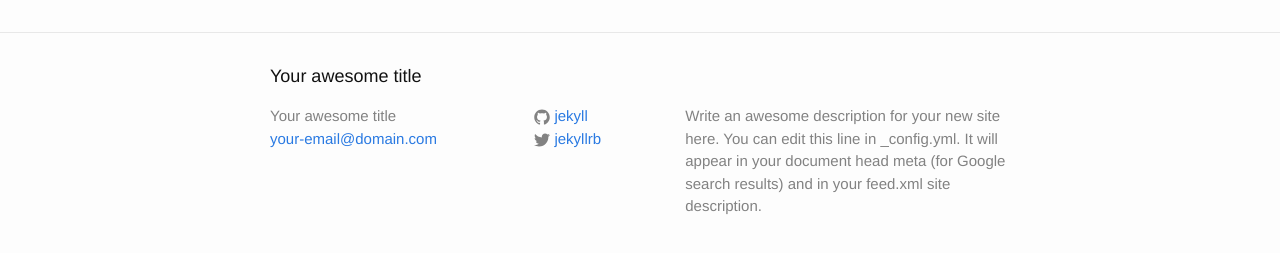
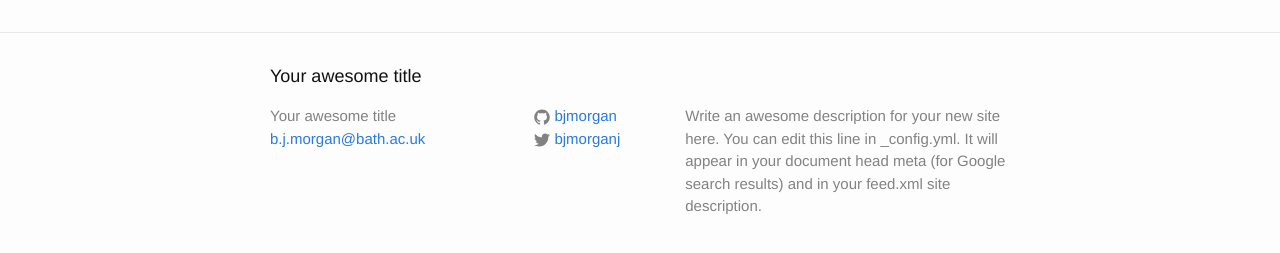
Before and after one commit to bjmorgan/bjmbath, a Jekyll site: the page built from index.html, in a window 1280 px wide. Shown: the part 264-517 px from the top of the page. Built offline with Jekyll 4.4.1, drawn with Linux system fonts in a browser that asks for light colours.

Commit message:
Test update to site config

```diff
--- a/_config.yml
+++ b/_config.yml
@@ -7,15 +7,15 @@
 
 # Site settings
 title: Your awesome title
-email: your-email@domain.com
+email: b.j.morgan@bath.ac.uk
 description: > # this means to ignore newlines until "baseurl:"
   Write an awesome description for your new site here. You can edit this
   line in _config.yml. It will appear in your document head meta (for
   Google search results) and in your feed.xml site description.
 baseurl: "" # the subpath of your site, e.g. /blog
 url: "http://yourdomain.com" # the base hostname & protocol for your site
-twitter_username: jekyllrb
-github_username:  jekyll
+twitter_username: bjmorganj
+github_username:  bjmorgan
 
 # Build settings
 markdown: kramdown
```
